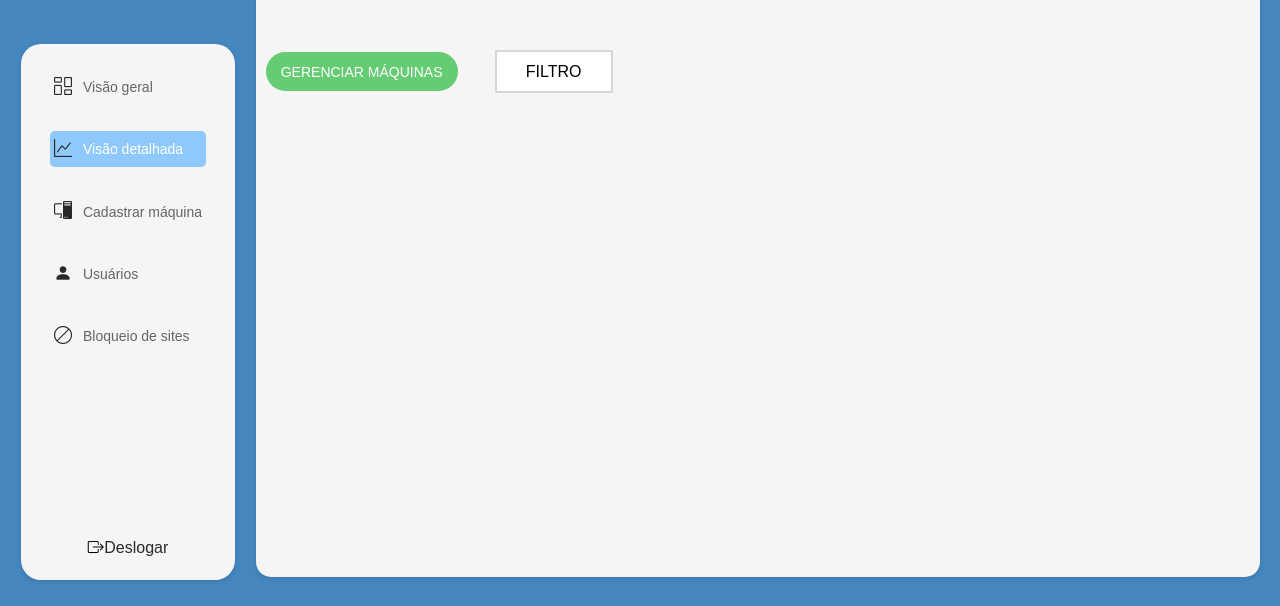
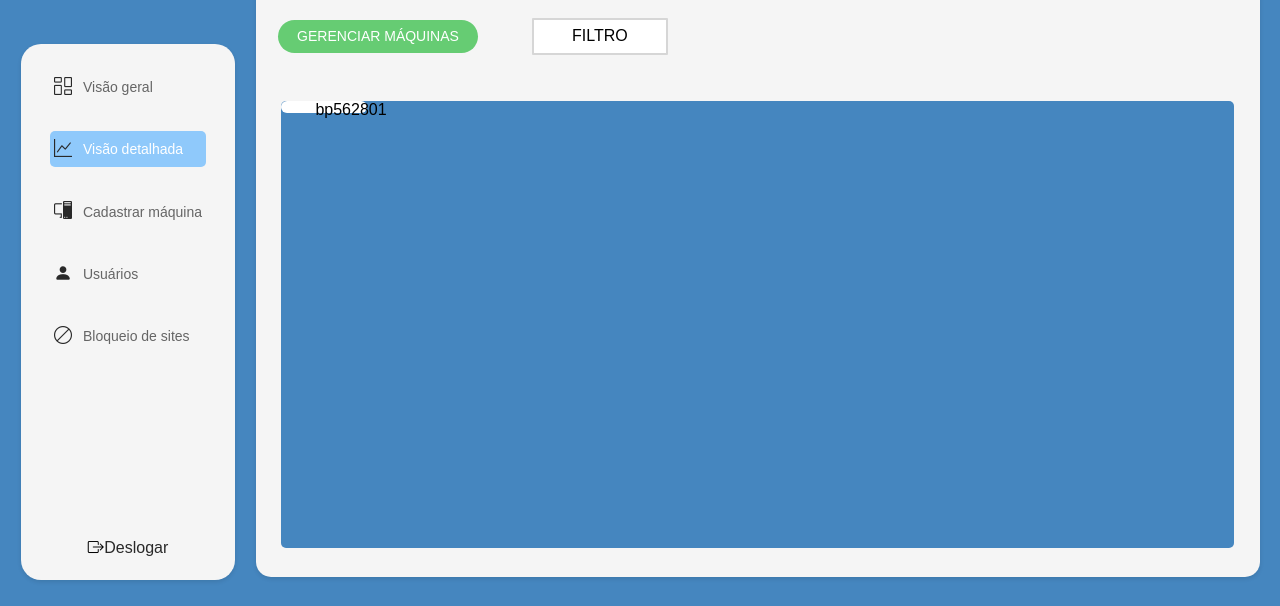
Before and after one commit to CareTech0/aplicacao-web, a website: page web-data-viz/site/public/dashboard/dashboard.html in a window 1280 px wide. Shown: the part 194-800 px from the top of the page. Drawn offline with nearby package versions, Linux system fonts and the light colour scheme.

Commit message:
criei container que ficará as maquinas

```diff
--- a/web-data-viz/site/public/css/dashboard.css
+++ b/web-data-viz/site/public/css/dashboard.css
@@ -14,6 +14,7 @@ body {
   --cor-menuatual: #040b11;
   --cor-menupassado: #949494;
   --cor-cinza: #D6D6D6;
+  --cor-cinzaclaro: #F1F1F1;
   --cor-verde: #66CC73;
 }
 
@@ -287,7 +288,7 @@ body {
 
 .container-superior {
   width: 100%;
-  height: 40%;
+  height: 34%;
   display: flex;
 }
 
@@ -303,6 +304,8 @@ body {
   flex-direction: column;
   height: 100%;
 }
+
+
 
 .titulo-legendas {
   display: flex;
@@ -400,7 +403,7 @@ body {
 
 .container-botao {
   display: flex;
-  width: 58%;
+  width: 67%;
   justify-content: space-around;
   align-items: center;
   height: 18%;
@@ -409,13 +412,17 @@ body {
 .box-botao {
   width: 50%;
   height: 73%;
+  cursor: pointer;
+  display: flex;
+  justify-content: center;
+  align-items: center;
 }
 
 .fundo-botao {
    background-color: var(--cor-verde);
     border-radius: 21px;
     height: 100%;
-  width: 100%;
+    width: 90%;
     display: flex;
     justify-content: center;
     align-items: center;
@@ -433,6 +440,7 @@ body {
   justify-content: center;
   align-items: center;
   height: 100%;
+  cursor: pointer;
 }
 
 .fundo-botao-filtro {
@@ -447,6 +455,64 @@ body {
 }
 
 .fundo-botao-filtro > span {
+}
+
+.container-inferior {
+  width: 100%;
+  height: 64%;
+  display: flex;
+justify-content: center;
+align-items: center;
+}
+
+.box-maquinas {
+  width: 95%;
+  height: 94%;
+
+}
+
+.background-maquinas {
+  background-color: var(--cor-principal);
+  width: 100%;
+  height: 100%;
+  border-radius: 5px;
+}
+
+.container-maquinas {
+width: 100%;
+height: 100%;
+display: grid;
+grid-template-columns: repeat(auto-fill, 30%);
+grid-template-rows: 300px 300px;
+}
+
+.coluna-maquinas {
+width: 100%;
+height: 20%;
+display: flex;
+}
+
+.caixa-maquina {
+  background-color: white;
+  border-radius: 15px;
+  width: 30%;
+  height: 20%;
+  display: flex;
+}
+
+.box-icon-maquina {
+  width: 40%;
+  height: 100%;
+  display: flex;
+  justify-content: center;
+  align-items: center;
+}
+
+.box-info-maquina {
+  width: 60%;
+  height: 100%;
+  flex-direction: column;
+  display: flex;
 }
 
 .caixa-cor-aqui {
--- a/web-data-viz/site/public/dashboard/dashboard.html
+++ b/web-data-viz/site/public/dashboard/dashboard.html
@@ -113,7 +113,7 @@
                         <div class="container-botao">
                             <div class="box-botao">
                                 <div class="fundo-botao">
-                                   <span>GERENCIAR MÁQUINAS</span>
+                                    <span>GERENCIAR MÁQUINAS</span>
                                 </div>
                             </div>
                             <div class="box-botao-filtro">
@@ -176,13 +176,31 @@
                     </div>
                 </div>
 
+                <div class="container-inferior">
+                    <div class="box-maquinas">
+                        <div class="background-maquinas">
+                            <!-- conteudo das maquinas abaixo -->
+                            <div class="container-maquinas">
+                                <div class="coluna-maquinas">
+                                    <div class="caixa-maquina">
+                                        <div class="box-icon-maquina">
+                                            <img>
+                                        </div>
+                                        <div class="box-info-maquina">
+                                            <span>bp562801</span>
+                                        </div>
+                                    </div>
+                                </div>
 
-            </div>
-
-            <div class="container-inferior">
-
+                            </div>
+                        </div>
+                    </div>
+                </div>
             </div>
         </div>
+
+
+    </div>
     </div>
     </div>
     </div>
```
Lines whose indentation alone changed are shown as unchanged.
